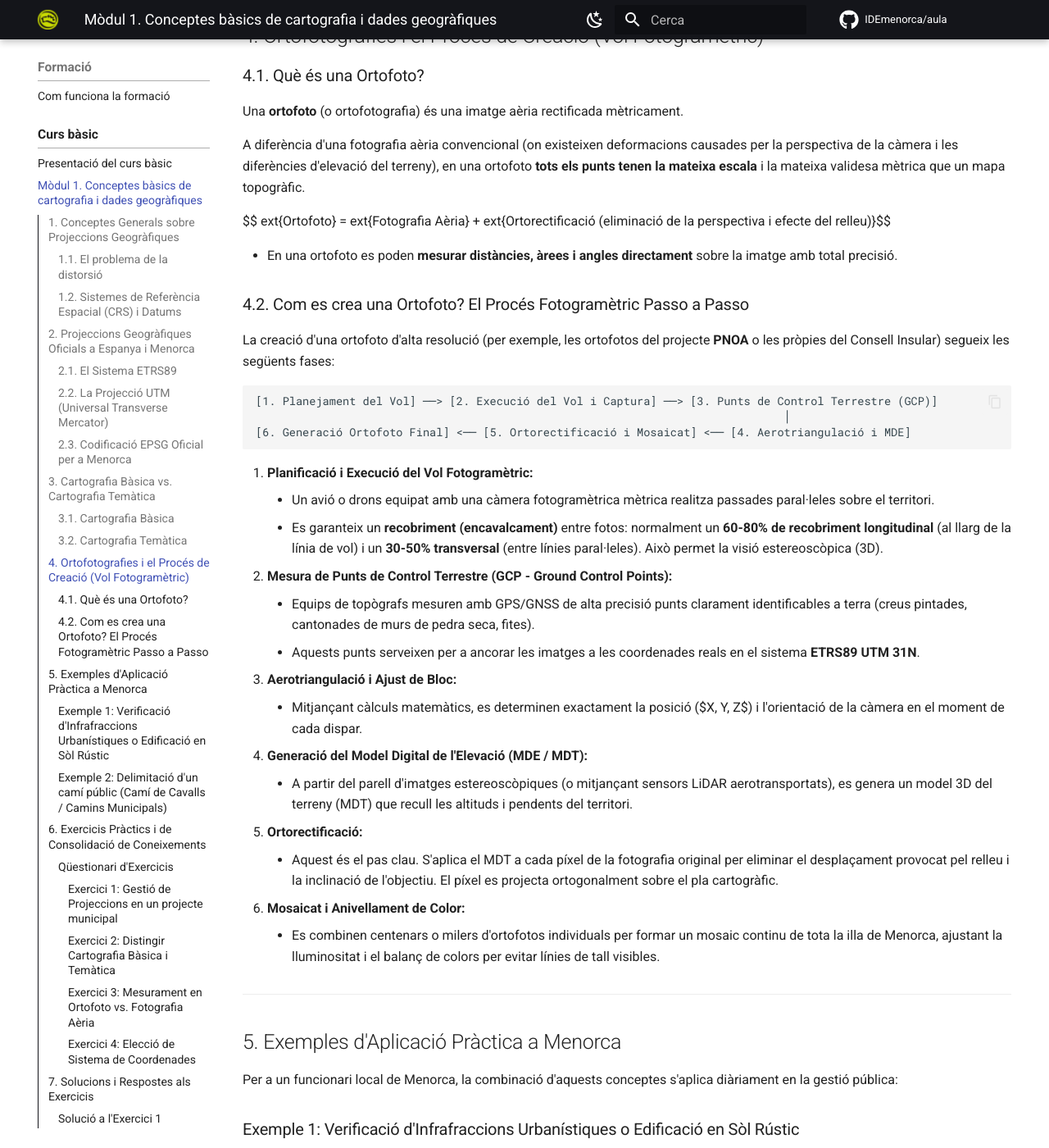
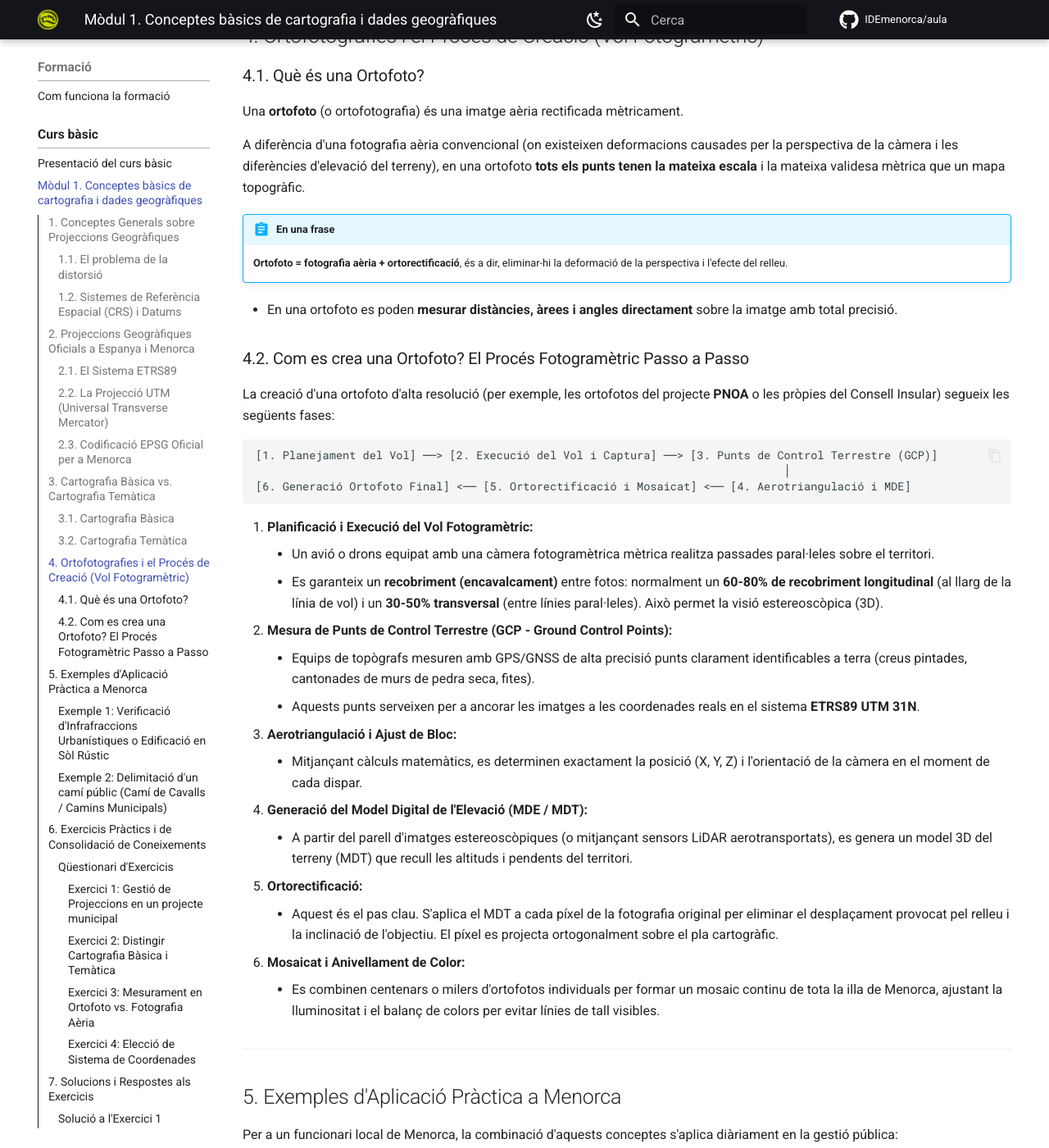
Before and after one commit to IDEmenorca/aula, an MkDocs documentation site: the page built from docs/formacio/basic/modul-1-cartografia.md, in a window 1280 px wide and 1400 px high, scrolled down 4198 px. Shown: the whole window at 82% size. Built offline with MkDocs 1.6.1 and Material for MkDocs 9.7.7, drawn with Linux system fonts in a browser that asks for light colours; comment, search, counter and statistics services are not loaded; some of the changed text lies outside the part shown.

Commit message:
Escriu en text pla les fórmules del mòdul 1
El mòdul feia servir sintaxi LaTeX ($\phi$, $$\text{...}$$) però al lloc no hi
ha cap motor de matemàtiques configurat, o sigui que es publicava el codi tal
qual: "($\phi$)" en lloc de la lletra grega. La fórmula de l'ortofoto, a més,
havia perdut les barres invertides pel camí i es llegia "ext{Ortofoto}".

En lloc d'afegir MathJax, s'escriu en text pla: per quatre símbols no compensa
carregar una llibreria de matemàtiques des d'una CDN externa en una web
d'administració pública, amb la dependència de tercers que això comporta.

Co-Authored-By: Claude Opus 5 (1M context) <noreply@anthropic.com>

```diff
--- a/docs/formacio/basic/modul-1-cartografia.md
+++ b/docs/formacio/basic/modul-1-cartografia.md
@@ -105,7 +105,9 @@ Una **ortofoto** (o ortofotografia) és una imatge aèria rectificada mètricame
 
 A diferència d'una fotografia aèria convencional (on existeixen deformacions causades per la perspectiva de la càmera i les diferències d'elevació del terreny), en una ortofoto **tots els punts tenen la mateixa escala** i la mateixa validesa mètrica que un mapa topogràfic.
 
-$$	ext{Ortofoto} = 	ext{Fotografia Aèria} + 	ext{Ortorectificació (eliminació de la perspectiva i efecte del relleu)}$$
+!!! abstract "En una frase"
+    **Ortofoto = fotografia aèria + ortorectificació**, és a dir, eliminar-hi
+    la deformació de la perspectiva i l'efecte del relleu.
 
 *   En una ortofoto es poden **mesurar distàncies, àrees i angles directament** sobre la imatge amb total precisió.
 
@@ -126,7 +128,7 @@ La creació d'una ortofoto d'alta resolució (per exemple, les ortofotos del pro
     *   Equips de topògrafs mesuren amb GPS/GNSS de alta precisió punts clarament identificables a terra (creus pintades, cantonades de murs de pedra seca, fites).
     *   Aquests punts serveixen per a ancorar les imatges a les coordenades reals en el sistema **ETRS89 UTM 31N**.
 3.  **Aerotriangulació i Ajust de Bloc:**
-    *   Mitjançant càlculs matemàtics, es determinen exactament la posició ($X, Y, Z$) i l'orientació de la càmera en el moment de cada dispar.
+    *   Mitjançant càlculs matemàtics, es determinen exactament la posició (X, Y, Z) i l'orientació de la càmera en el moment de cada dispar.
 4.  **Generació del Model Digital de l'Elevació (MDE / MDT):**
     *   A partir del parell d'imatges estereoscòpiques (o mitjançant sensors LiDAR aerotransportats), es genera un model 3D del terreny (MDT) que recull les altituds i pendents del territori.
 5.  **Ortorectificació:**
```
Also changed, not shown: other parts of docs/formacio/basic/modul-1-cartografia.md (+2 -2 lines).
